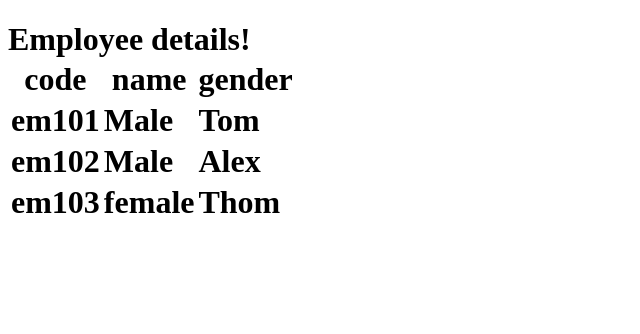
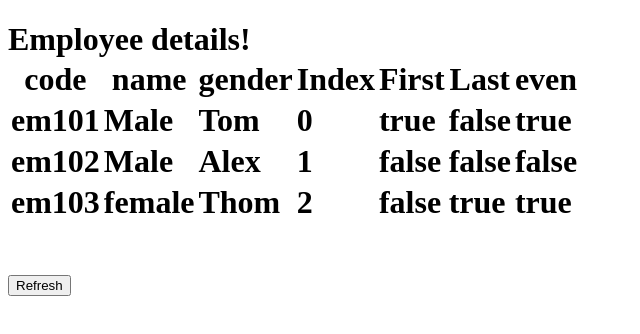
Before and after one commit to Cyber-Team/Angular2, an Angular app: page / in a window 1280 px wide. Shown: the top 334 px of the page, without its empty margins (0-640 px from the left). Built offline with nearby package versions, Linux system fonts and the light colour scheme.

Commit message:
ngFor Track by added

```diff
--- a/src/app/employee-list/employee-list.component.html
+++ b/src/app/employee-list/employee-list.component.html
@@ -4,16 +4,27 @@
       <th>code</th>
       <th>name</th>
       <th>gender</th>
+      <th>Index</th>
+      <th>First</th>
+      <th>Last</th>
+      <th>even</th>
     </tr>
   </thead>
   <tbody>
-    <tr *ngFor="let employee of employe">
+    <tr *ngFor="let employee of employe; trackBy:trackByEmpCode; let i=index; let isFirst=first; let isLast=last;
+     let isEven=even">
         <td> {{employee.code}}</td>
         <td> {{employee.gender}}</td>
         <td> {{employee.name}}</td>
+      <td>{{ i }}</td>
+      <td>{{ isFirst}}</td>
+      <td>{{ isLast}}</td>
+      <td>{{ isEven }}</td>
     </tr>
   <tr *ngIf="!employe || employe.length==0">
     <td>No employees to display</td>
   </tr>
   </tbody>
 </table>
+<br/>
+<button (click)="getEmploye()">Refresh</button>
--- a/src/app/employee-list/employee-list.component.ts
+++ b/src/app/employee-list/employee-list.component.ts
@@ -6,14 +6,28 @@ import { Component, OnInit } from '@angular/core';
   styleUrls: ['./employee-list.component.css']
 })
 export class EmployeeListComponent implements OnInit {
+  employe: any[];
 
-  employe: any[] = [
+
+  constructor() {
+    this.employe = [
     { code: 'em101', name: 'Tom', gender:'Male'},
-   { code: 'em102', name: 'Alex', gender:'Male'},
+    { code: 'em102', name: 'Alex', gender:'Male'},
     { code: 'em103', name: 'Thom', gender:'female'}
   ];
+  }
+  getEmploye() : void{
+    this.employe = [
+      { code: 'em101', name: 'Tom', gender:'Male'},
+      { code: 'em102', name: 'Alex', gender:'Male'},
+      { code: 'em103', name: 'Thom', gender:'female'},
+      { code: 'em104', name: 'hom', gender:'male'}
 
-  constructor() { }
+    ];
+  }
+  trackByEmpCode(index:number, employe: any): string{
+    return employe.code;
+  }
 
   ngOnInit() {
   }
```
